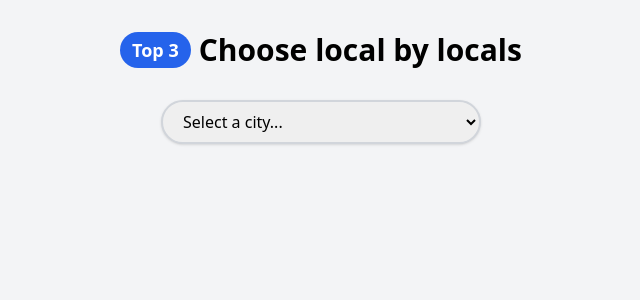
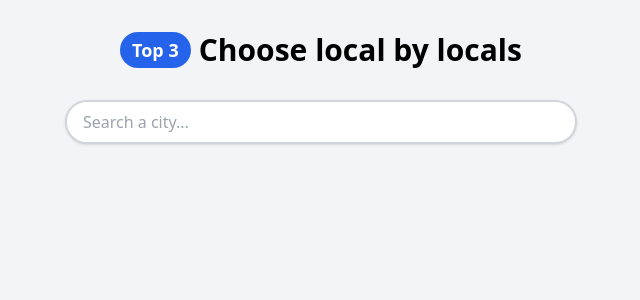
Before and after one commit to stanis93/top3, a React (Create React App) app: page / in a window 1280 px wide. Shown: the top 300 px of the page, without its empty margins (319-959 px from the left). Built offline with nearby package versions, Linux system fonts and the light colour scheme.

Commit message:
Improve city search suggestions

```diff
--- a/src/App.jsx
+++ b/src/App.jsx
@@ -75,6 +75,11 @@ const categories = {
 function App() {
   const [city, setCity] = useState('');
   const [category, setCategory] = useState('');
+  const [showSuggestions, setShowSuggestions] = useState(false);
+  const cities = Object.keys(placeholderData);
+  const filteredCities = cities.filter(
+    name => name.toLowerCase().includes(city.toLowerCase()) && name !== city
+  );
   const [cityData, setCityData] = useState(null);
   const sectionRef = useRef(null);
 
@@ -97,16 +102,36 @@ function App() {
       </header>
 
       <div className="flex flex-col items-center w-full space-y-4 mb-8">
-        <select
-          value={city}
-          onChange={e => setCity(e.target.value)}
-          className="w-full max-w-xs px-4 py-2 border-2 border-gray-300 rounded-full shadow focus:border-blue-500 focus:ring-2 focus:ring-blue-200 focus:outline-none transition-all duration-300"
-        >
-          <option value="">Select a city...</option>
-          {Object.keys(placeholderData).map(name => (
-            <option key={name} value={name}>{name}</option>
-          ))}
-        </select>
+        <div className="relative w-full max-w-lg">
+          <input
+            type="text"
+            value={city}
+            onChange={e => {
+              setCity(e.target.value);
+              setShowSuggestions(true);
+            }}
+            onFocus={() => setShowSuggestions(true)}
+            onBlur={() => setTimeout(() => setShowSuggestions(false), 100)}
+            placeholder="Search a city..."
+            className="w-full px-4 py-2 border-2 border-gray-300 rounded-full shadow focus:border-blue-500 focus:ring-2 focus:ring-blue-200 focus:outline-none transition-all duration-300"
+          />
+          {showSuggestions && filteredCities.length > 0 && (
+            <ul className="absolute left-0 right-0 mt-1 bg-white border border-gray-300 rounded-md shadow-lg z-10">
+              {filteredCities.map(name => (
+                <li
+                  key={name}
+                  className="px-4 py-2 hover:bg-gray-100 cursor-pointer"
+                  onMouseDown={() => {
+                    setCity(name);
+                    setShowSuggestions(false);
+                  }}
+                >
+                  {name}
+                </li>
+              ))}
+            </ul>
+          )}
+        </div>
         {city && (
           <select
             value={category}
```
